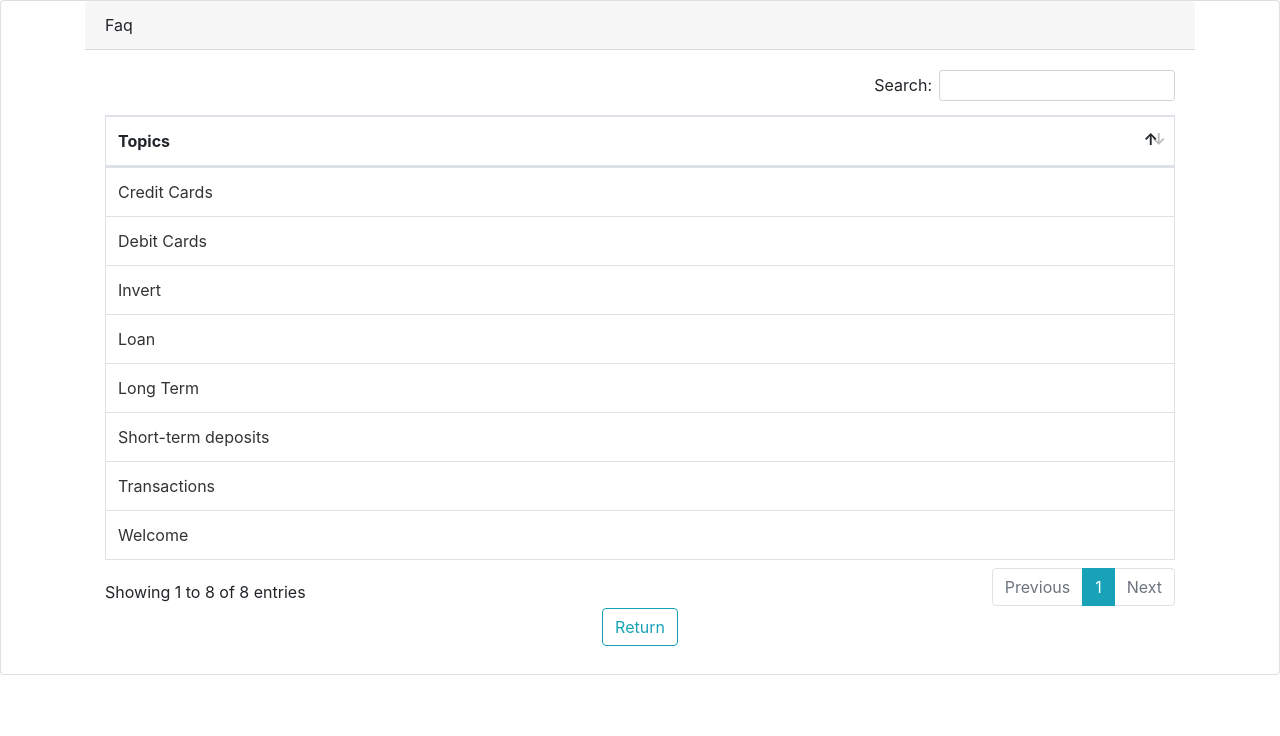
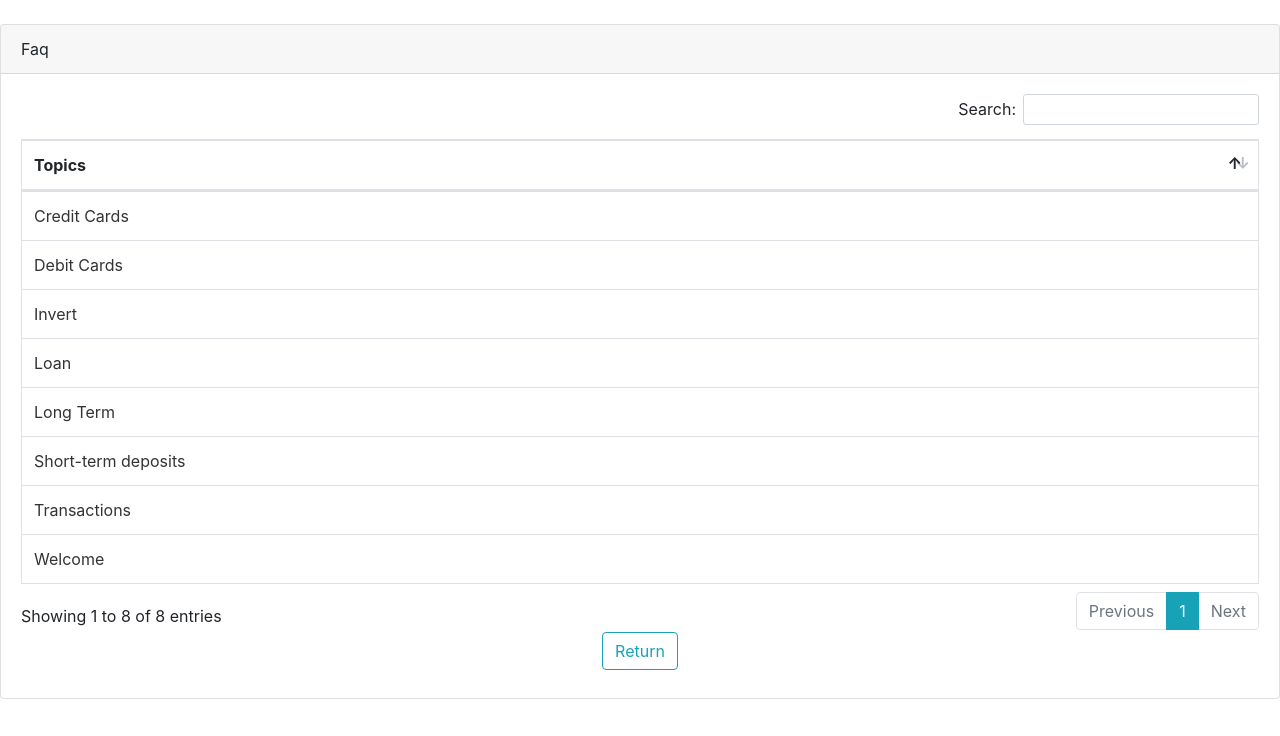
Before and after one commit to wgcv/hackrice-8, a Django app: page /faq/ in a window 1280 px wide. Shown: the part 64-800 px from the top of the page. Run offline with Django 3.2, Linux system fonts and the light colour scheme; a user stored in the database is signed in; data comes from the database, SQL or seed files in the repository; some libraries are stand-ins or nearby versions.

Commit message:
add margin faq

```diff
--- a/app/templates/faq.html
+++ b/app/templates/faq.html
@@ -4,12 +4,10 @@
 #dataTable_length {
     display: none !important;
 }
-
 a {
     color: #333;
     text-decoration: none;
 }
-
 a:hover {
     color: #a3a3a3;
     text-decoration: none;
@@ -19,8 +17,9 @@
 
 {% block content %}
 {% load widget_tweaks %}
+<div class="container mt-4"></div>
+
 <div class="card mb-3">
-    <div class="container">
         <div class="card-header">Faq</div>
         <div class="card-body">
             <div class="table-responsive">
@@ -50,5 +49,4 @@
                 </div>
         </div>
     </div>
-</div>
     {% endblock %}
```
Lines whose indentation alone changed are shown as unchanged.
